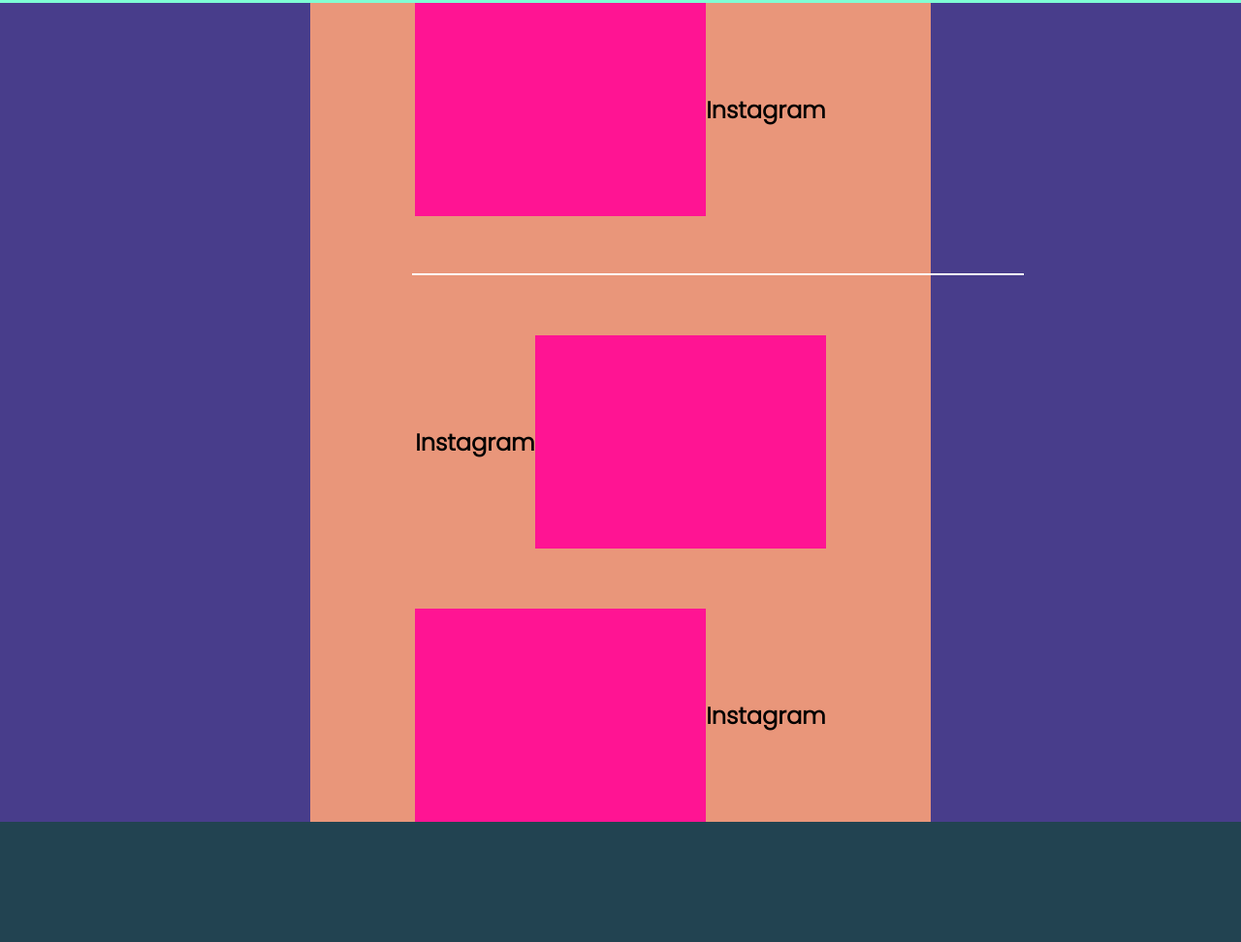
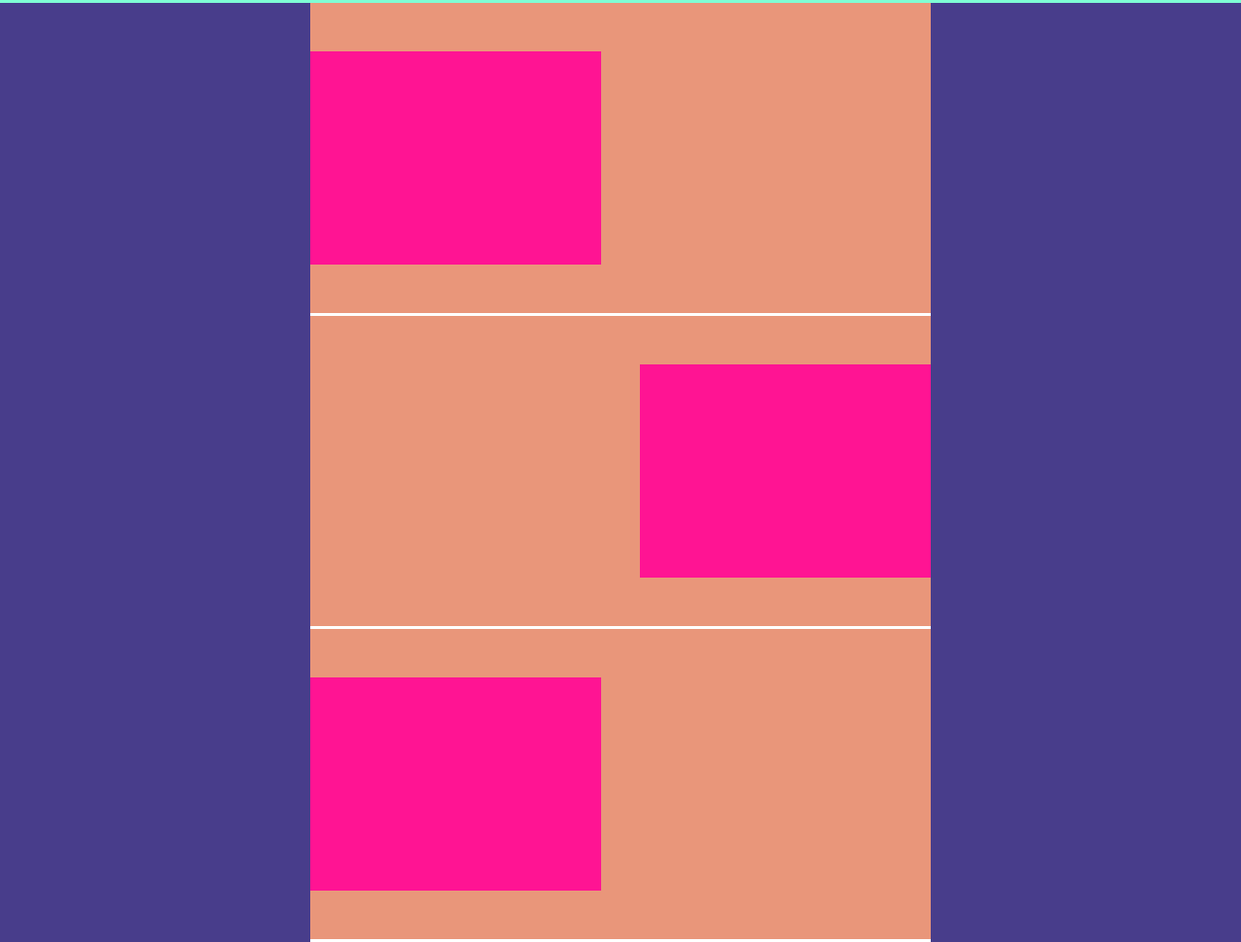
Before and after one commit to boussaidm/Premier-portfolio, a plain HTML site: page portfolio2.html in a window 1280 px wide. Shown: the part 2095-3067 px from the top of the page at 97% size. Before the commit the page ends 2943 px from the top, so only its background shows below. Drawn offline with Linux system fonts and the light colour scheme.

Commit message:
projet 1.1

```diff
--- a/Presentation/presentation2.js
+++ b/Presentation/presentation2.js
@@ -1,10 +1,8 @@
 //Apparition du texte "a propos de moi"
 window.addEventListener('scroll', () => {
-    console.log(window.scrollY);
     var niveauScroll = window.scrollY;
     var trans = document.querySelector('.trans');
     if (niveauScroll >= 342) {
-        console.log('salut');
         trans.style.transform = 'translateX(0)';
         trans.style.transition = '0.8s ease-in-out';
     } else {
--- a/Projet/projet.css
+++ b/Projet/projet.css
@@ -1,40 +1,59 @@
-
-.presentation_projet{
+.presentation_projet {
     background-color: darkslateblue;
     width: 100%;
     display: flex;
     justify-content: center;
 }
-.les_projets{
+
+.les_projets {
     background-color: darksalmon;
     width: 50%;
 }
 
-.voir_projet{
+.voir_projet {
     background-color: deeppink;
     padding-top: 220px;
     width: 300px;
 }
 
-.separation{
+
+/*.separation {
     background-color: #fff;
-    width: 631px;
+    width: 100%;
     height: 2px;
-    margin: 59px 0 0 105px;
+    margin: 62px 0 62px 0;
+}*/
+
+.projet_pair {
+    display: flex;
+    flex-direction: row-reverse;
+    align-items: center;
+    justify-content: space-between;
+    padding: 50px 0;
+    border-bottom-style: solid;
+    border-color: #ffffff;
+    overflow: hidden;
 }
 
-/* .test{
-
-} */
-
-.projet_pair{
-   display: flex;
-   flex-direction: row-reverse;
-   align-items: center;
-   justify-content: center;
-   margin: 62px 0 ;
+.projet_impair {
+    justify-content: space-between;
+    border-bottom-style: solid;
+    border-color: #ffffff;
+    padding: 50px 0;
+    overflow: hidden;
 }
 
-.projet_impaire{
-     justify-content: center;
- }
+.projet_un {
+    transform: translateY(12em);
+    transition: 1.5s ease-in-out;
+}
+
+.projet_deux {
+    transform: translateY(-10em);
+    transition: 1.5s ease-in-out;
+}
+
+.projet_trois {
+    transform: translateY(-10em);
+    transition: 1.5s ease-in-out;
+}
--- a/Projet/projet.js
+++ b/Projet/projet.js
@@ -0,0 +1,16 @@
+console.log(window.innerHeight);
+console.log(window.innerHeight / 2);
+var section = document.querySelector('.presentation_projet');
+//console.log(section.offsetTop / 3);
+var demiHauteurEcran = window.innerHeight / 2;
+
+
+
+window.addEventListener('click', () => {
+    var hautSection = section.offsetTop;
+    console.log(hautSection)
+    if (section.offsetTop < demiHauteurEcran) {
+
+        console.log('booonjour')
+    }
+})
--- a/portfolio2.html
+++ b/portfolio2.html
@@ -8,7 +8,7 @@
     <link rel="stylesheet" href="accueil/accueil2.css">
     <link rel="stylesheet" href="Presentation/Presentation2.css">
     <link rel="stylesheet" href="competence/competence.css">
-    <link rel="stylesheet" href="projet/projet.css">
+    <link rel="stylesheet" href="Projet/projet.css">
     <link href="https://fonts.googleapis.com/css2?family=Poppins:wght@300&display=swap" rel="stylesheet">
     <title>Document</title>
 </head>
@@ -62,9 +62,15 @@
             <!--Front-end-->
             <div class="competence_detail front row">
                 <div class="les_languages column">
-                    <div class="language"><p class="nom_langauge">html</p></div>
-                    <div class="language"><p class="nom_langauge">css</p></div>
-                    <div class="language"><p class="nom_langauge">js</p></div>
+                    <div class="language">
+                        <p class="nom_langauge">html</p>
+                    </div>
+                    <div class="language">
+                        <p class="nom_langauge">css</p>
+                    </div>
+                    <div class="language">
+                        <p class="nom_langauge">js</p>
+                    </div>
                 </div>
                 <div class="les_barres column">
                     <!--barre html-->
@@ -87,9 +93,15 @@
             <!--Back-end-->
             <div class="competence_detail back row">
                 <div class="les_languages column">
-                    <div class="language"><p class="nom_langauge">html</p></div>
-                    <div class="language"><p class="nom_langauge">css</p></div>
-                    <div class="language"><p class="nom_langauge">js</p></div>
+                    <div class="language">
+                        <p class="nom_langauge">html</p>
+                    </div>
+                    <div class="language">
+                        <p class="nom_langauge">css</p>
+                    </div>
+                    <div class="language">
+                        <p class="nom_langauge">js</p>
+                    </div>
                 </div>
                 <div class="les_barres column">
                     <!--barre html-->
@@ -112,16 +124,22 @@
             <!--maquette-->
             <div class="competence_detail maquette row">
                 <div class="les_languages column">
-                    <div class="language"><p class="nom_langauge">html</p></div>
-                    <div class="language"><p class="nom_langauge">css</p></div>
-                    <div class="language"><p class="nom_langauge">js</p></div>
+                    <div class="language">
+                        <p class="nom_langauge">html</p>
+                    </div>
+                    <div class="language">
+                        <p class="nom_langauge">css</p>
+                    </div>
+                    <div class="language">
+                        <p class="nom_langauge">js</p>
+                    </div>
                 </div>
                 <div class="les_barres column">
                     <!--barre html-->
                     <p class="note_niveau">Bien</p>
                     <div class="barre_niveau">
                         <div class="niveau"></div>
-                </div>
+                    </div>
                     <!--barre css-->
                     <p class="note_niveau">Bien</p>
                     <div class="barre_niveau">
@@ -138,20 +156,21 @@
     </section>
     <section class="presentation_projet">
         <div class="les_projets column">
-            <div class="projet_impaire row">
-                    <div class="voir_projet"></div>
-                <h2 class="titre_projet">Instagram</h2>
+            <div class="projet_impair row">
+                <div class="voir_projet"></div>
+                <h2 class="titre_projet_impair projet_un">Instagram</h2>
             </div>
-            <span class ="separation"></span>
+            <span class="separation"></span>
             <div class="projet_pair">
                 <div class="voir_projet"></div>
 
-                <h2 class="titre_projet">Instagram</h2>
+                <h2 class="titre_projet_pair projet_deux">Instagram</h2>
             </div>
-            <div class="projet_impaire row">
+            <span class="separation"></span>
+            <div class="projet_impair row">
                 <div class="voir_projet"></div>
 
-                <h2 class="titre_projet">Instagram</h2>
+                <h2 class="titre_projet_impair projet_trois">Instagram</h2>
             </div>
         </div>
     </section>
```
